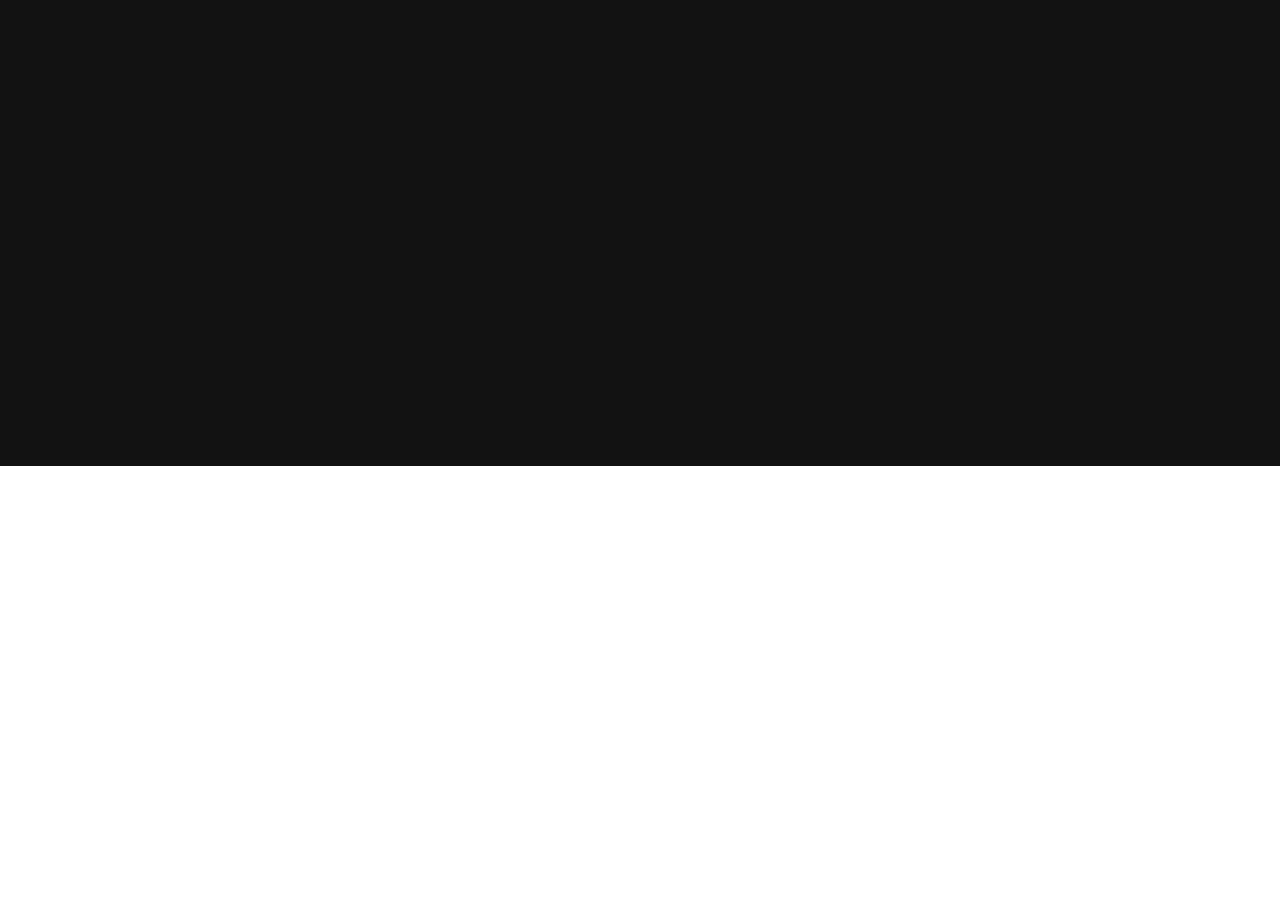
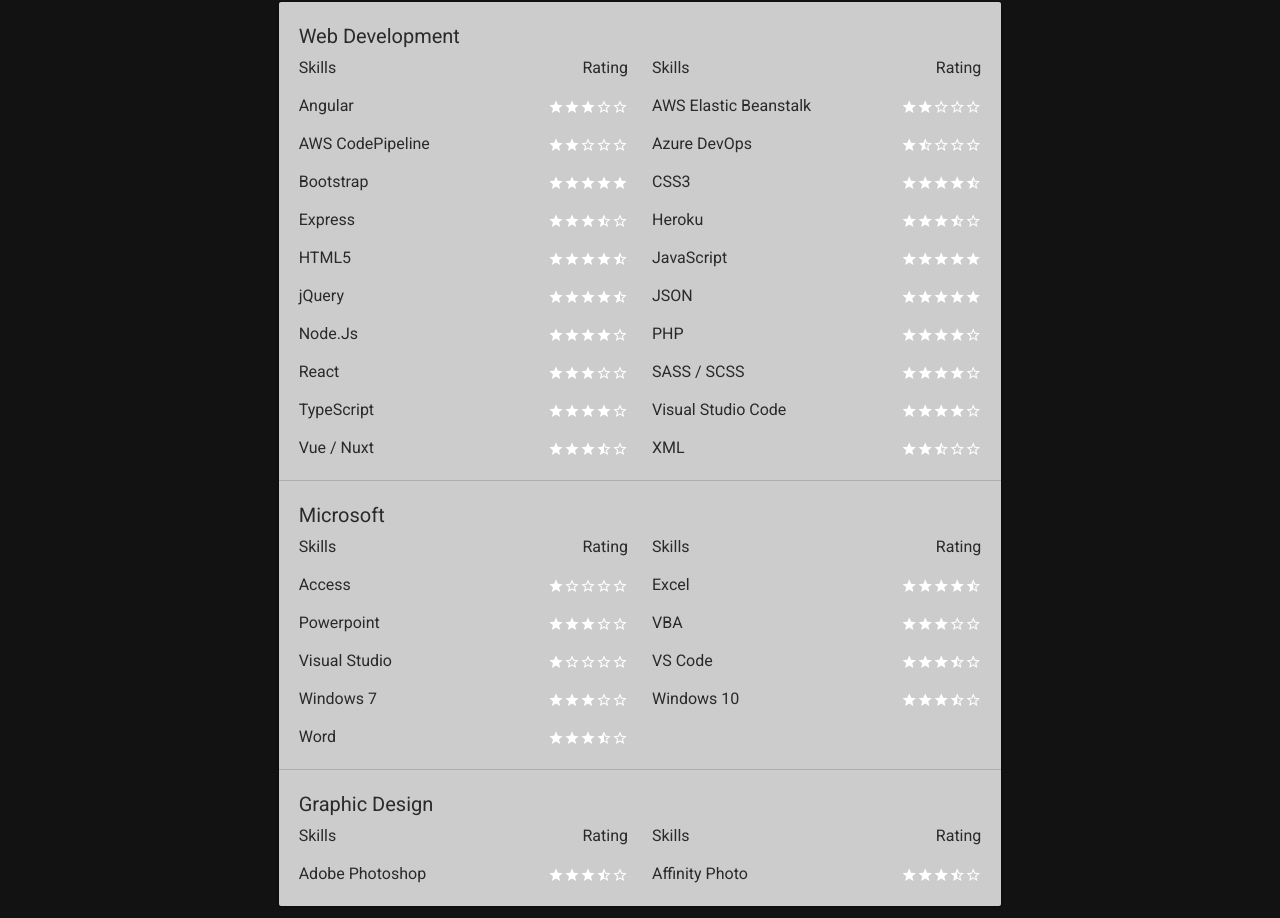
Before and after one commit to sillvva/mattdekok.dev, a Nuxt app in the folder frontend/: page /skills in a window 1280 px wide. Shown: the part 334-1252 px from the top of the page. Before the commit the page ends 800 px from the top, so only its background shows below. Built offline with nearby package versions, Linux system fonts and the light colour scheme.

Commit message:
Skills Page

```diff
--- /dev/null
+++ b/frontend/components/rated-item.vue
@@ -0,0 +1,30 @@
+<template>
+  <v-col cols="12" md="6">
+    <v-row>
+      <v-col class="column-1">
+        {{ name }}
+      </v-col>
+      <v-col class="column-2">
+        <rating :rating="rating" />
+      </v-col>
+    </v-row>
+  </v-col>
+</template>
+
+<script>
+import Rating from "./rating.vue";
+
+export default {
+  components: { Rating },
+  props: {
+    name: {
+      type: String,
+      required: true,
+    },
+    rating: {
+      type: Number,
+      required: true,
+    },
+  },
+};
+</script>
--- /dev/null
+++ b/frontend/components/rating.vue
@@ -0,0 +1,56 @@
+<template>
+  <div class="rating text-right">
+    <v-icon v-for="(star, s) in stars" :key="s">
+      {{star}}
+    </v-icon>
+  </div>
+</template>
+
+<script>
+export default {
+  props: {
+    rating: {
+      type: Number,
+      required: true,
+    },
+  },
+  data() {
+    return {
+      stars: this.getStars(),
+    };
+  },
+  methods: {
+    getStars() {
+      const max = 5;
+      let full = Math.floor(this.rating);
+      let half = full === this.rating ? 0 : 1;
+      let empty = max - full - half;
+      // console.log(this.rating, full, half, empty);
+      if (this.rating - full !== 0) {
+        if (this.rating - full >= 3 / 4) {
+          half = 0;
+          full += 1;
+        } else if (this.rating - full < 1 / 4) {
+          half = 0;
+          empty += 1;
+        }
+      }
+
+      return [
+        ...Array(full).fill("mdi-star"),
+        ...Array(half).fill("mdi-star-half-full"),
+        ...Array(empty).fill("mdi-star-outline"),
+      ];
+    },
+  },
+};
+</script>
+
+<style lang="scss">
+.rating {
+  color: var(--text);
+  .v-icon {
+    font-size: medium;
+  }
+}
+</style>
--- a/frontend/layouts/default.vue
+++ b/frontend/layouts/default.vue
@@ -191,6 +191,7 @@
     right: 0;
     background: var(--background);
     line-height: 84px;
+    z-index: 2;
   }
 }
 </style>
--- a/frontend/pages/skills/index.vue
+++ b/frontend/pages/skills/index.vue
@@ -6,36 +6,118 @@
     <v-row justify="center" align="center">
       <v-col sm="9" md="8" lg="7">
         <h1 class="page-header text-center">Skills</h1>
+        <page-article class="ratings">
+          <page-article-section>
+            <h2>Web Development</h2>
+            <v-row>
+              <v-col class="column-1"> Skills </v-col>
+              <v-col class="column-2"> Rating </v-col>
+              <v-col class="column-1 d-none d-md-block"> Skills </v-col>
+              <v-col class="column-2 d-none d-md-block"> Rating </v-col>
+            </v-row>
+            <v-row>
+              <rated-item name="Angular" :rating="3" />
+              <rated-item name="AWS Elastic Beanstalk" :rating="2" />
+              <rated-item name="AWS CodePipeline" :rating="2" />
+              <rated-item name="Azure DevOps" :rating="1.5" />
+              <rated-item name="Bootstrap" :rating="5" />
+              <rated-item name="CSS3" :rating="4.5" />
+              <rated-item name="Express" :rating="3.5" />
+              <rated-item name="Heroku" :rating="3.5" />
+              <rated-item name="HTML5" :rating="4.5" />
+              <rated-item name="JavaScript" :rating="5" />
+              <rated-item name="jQuery" :rating="4.5" />
+              <rated-item name="JSON" :rating="5" />
+              <rated-item name="Node.Js" :rating="4" />
+              <rated-item name="PHP" :rating="4" />
+              <rated-item name="React" :rating="3" />
+              <rated-item name="SASS / SCSS" :rating="4" />
+              <rated-item name="TypeScript" :rating="4" />
+              <rated-item name="Visual Studio Code" :rating="4" />
+              <rated-item name="Vue / Nuxt" :rating="3.5" />
+              <rated-item name="XML" :rating="2.5" />
+            </v-row>
+          </page-article-section>
+          <page-article-section>
+            <h2>Microsoft</h2>
+            <v-row>
+              <v-col class="column-1"> Skills </v-col>
+              <v-col class="column-2"> Rating </v-col>
+              <v-col class="column-1 d-none d-md-block"> Skills </v-col>
+              <v-col class="column-2 d-none d-md-block"> Rating </v-col>
+            </v-row>
+            <v-row>
+              <rated-item name="Access" :rating="1" />
+              <rated-item name="Excel" :rating="4.5" />
+              <rated-item name="Powerpoint" :rating="3" />
+              <rated-item name="VBA" :rating="3" />
+              <rated-item name="Visual Studio" :rating="1" />
+              <rated-item name="VS Code" :rating="3.5" />
+              <rated-item name="Windows 7" :rating="3" />
+              <rated-item name="Windows 10" :rating="3.5" />
+              <rated-item name="Word" :rating="3.5" />
+            </v-row>
+          </page-article-section>
+          <page-article-section>
+            <h2>Graphic Design</h2>
+            <v-row>
+              <v-col class="column-1"> Skills </v-col>
+              <v-col class="column-2"> Rating </v-col>
+              <v-col class="column-1 d-none d-md-block"> Skills </v-col>
+              <v-col class="column-2 d-none d-md-block"> Rating </v-col>
+            </v-row>
+            <v-row>
+              <rated-item name="Adobe Photoshop" :rating="3.5" />
+              <rated-item name="Affinity Photo" :rating="3.5" />
+            </v-row>
+          </page-article-section>
+        </page-article>
       </v-col>
     </v-row>
   </v-container>
 </template>
 
 <script>
+import PageArticleSection from "../../components/page-article-section.vue";
+import PageArticle from "../../components/page-article.vue";
+import RatedItem from "../../components/rated-item.vue";
 export default {
+  components: { PageArticle, PageArticleSection, RatedItem },
   head() {
     return {
       title: "Skills",
     };
   },
-  components: {},
   data() {
     return {
       items: [
-        { link: '/', label: 'Intro' },
-        { link: '/about', label: 'About Me' },
-        { link: '/experience', label: 'Experience' },
-        { link: '/skills', label: 'Skills' },
-        { link: '/projects', label: 'Projects' }
-      ]
-    }
-  }
+        { link: "/", label: "Intro" },
+        { link: "/about", label: "About Me" },
+        { link: "/experience", label: "Experience" },
+        { link: "/skills", label: "Skills" },
+        { link: "/projects", label: "Projects" },
+      ],
+    };
+  },
 };
 </script>
 
-<style lang="scss" scoped>
+<style lang="scss">
 .hex-menu.page-menu {
-    height: 165px;
-    margin-bottom: 20px;
+  height: 165px;
+  margin-bottom: 20px;
+}
+
+.ratings {
+  .column-1 {
+    padding-right: 0;
+    padding-top: 2px;
+  }
+  .column-2 {
+    padding-left: 0;
+    padding-top: 2px;
+    text-align: right;
+    max-width: 110px;
+  }
 }
 </style>
```
